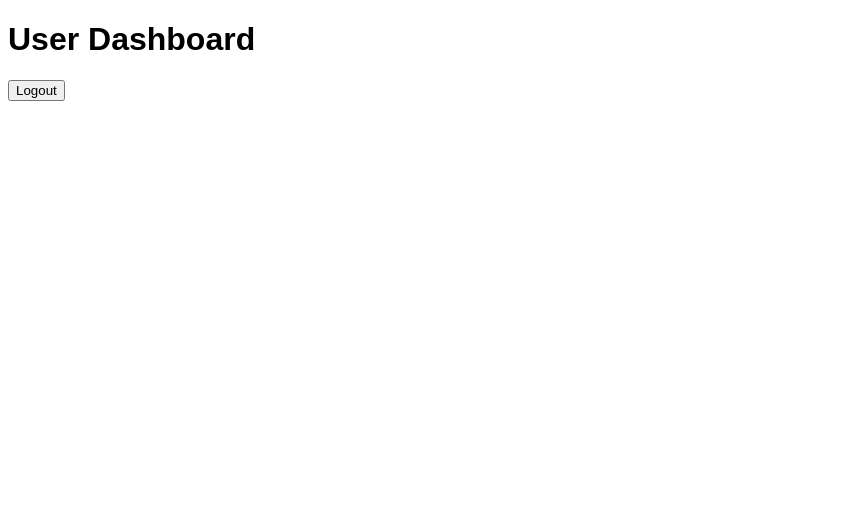
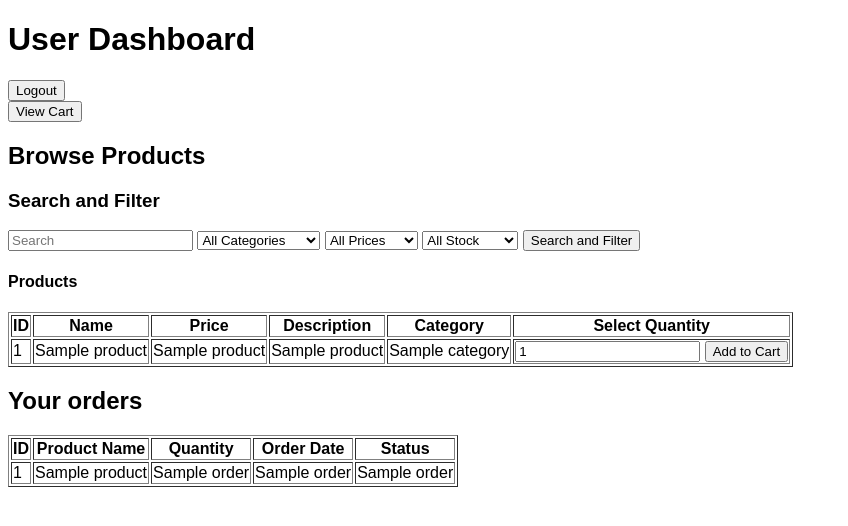
Before and after one commit to SakshxmSingh/Handicrafted_CSE202, a Flask app: template templates/user_dashboard.html in a window 1280 px wide. Shown: the top 526 px of the page, without its empty margins (0-848 px from the left). Run offline with Flask 3, Linux system fonts and the light colour scheme; the template is opened without the code that fills it: most values are stand-ins (such as "Sample title", 1, 10 or a date in 2020).

Commit message:
user dashboard basic layout

```diff
--- a/app.py
+++ b/app.py
@@ -62,9 +62,63 @@ def login():
 def user_dashboard():
     if 'user' in session:
         # Display user dashboard
-        return render_template('user_dashboard.html')
+        cursor = mydb.cursor()
+        cursor.execute("SELECT * FROM product")
+        products = cursor.fetchall()
+        cursor.execute("SELECT * FROM category")
+        categories = cursor.fetchall()
+        cursor.execute("SELECT * FROM orders WHERE customer_ID=%s", (session['user'][0],))
+        user_orders = cursor.fetchall()
+        cursor.execute("SELECT * FROM order_items")
+        order_items = cursor.fetchall()
+        return render_template('user_dashboard.html', products=products, categories=categories,
+                               orders=user_orders, order_items=order_items)
     else:
         return redirect(url_for('index'))
+
+@app.route('/user_dashboard/product_search', methods=['POST'])
+def product_search():
+    if 'user' in session:
+        search_query = request.form['search']
+        category_filter = request.form['category']
+        price_filter = request.form['price']
+        stock_filter = request.form['stock']
+
+        cursor = mydb.cursor()
+        search_query = "%" + search_query + "%"  # Add wildcard characters for partial matching
+
+        filters = []
+
+        if category_filter != 'all':
+            filters.append(f"category_ID = '{category_filter}'")
+
+        if price_filter == 'low':
+            filters.append("price ORDER BY price ASC")
+        elif price_filter == 'high':
+            filters.append("price ORDER BY price DESC")
+
+        if stock_filter == 'in_stock':
+            filters.append("stockquantity > 0")
+        elif stock_filter == 'out_of_stock':
+            filters.append("stockquantity = 0")
+
+        query = "SELECT p.* FROM product p JOIN category c ON p.category_ID = c.category_ID WHERE (p.productname LIKE %s OR c.catname LIKE %s)"
+
+        if filters:
+            query += " AND " + " AND ".join(filters)
+
+        cursor.execute(query, (search_query, search_query))
+        search_results = cursor.fetchall()
+
+        cursor.execute("SELECT * FROM category")
+        categories = cursor.fetchall()
+        cursor.close()
+
+        return render_template('user_dashboard.html', products=search_results, categories=categories, search_query=search_query)
+    else:
+        return redirect(url_for('index'))
+
+
 
 @app.route('/admin_dashboard')
 def admin_dashboard():
@@ -295,7 +349,6 @@ def delete_order(order_ID):
     else:
         return redirect(url_for('index'))
 
-
 @app.route('/logout')
 def logout():
     session.clear()
--- a/templates/user_dashboard.html
+++ b/templates/user_dashboard.html
@@ -16,6 +16,83 @@
     <form action="/logout" method="GET">
         <button type="submit">Logout</button>
     </form>
+    <form action="/user_dashboard/cart" method="GET">
+        <button type="submit">View Cart</button>
+    </form>
+
+    <h2>Browse Products</h2>
+
+    <h3>Search and Filter</h3>
+    <form action="/user_dashboard/product_search" method="POST">
+        <input type="text" name="search" placeholder="Search">
+        <select name="category">
+            <option value="all">All Categories</option>
+            {% for category in categories %}
+            <option value="{{ category[0] }}">{{ category[1] }}</option>
+            {% endfor %}
+        </select>
+        <select name="price">
+            <option value="all">All Prices</option>
+            <option value="low">Low to High</option>
+            <option value="high">High to Low</option>
+        </select>
+        <select name="stock">
+            <option value="all">All Stock</option>
+            <option value="in_stock">In Stock</option>
+            <option value="out_of_stock">Out of Stock</option>
+        </select>
+        <button type="submit">Search and Filter</button>
+    </form>
+
+    <h4>Products</h4>
+
+    <table border="1">
+        <tr>
+            <th>ID</th>
+            <th>Name</th>
+            <th>Price</th>
+            <!-- <th>Stock</th> -->
+            <th>Description</th>
+            <th>Category</th>
+            <th>Select Quantity</th>
+        </tr>
+        {% for product in products %}
+        <tr>
+            <td>{{ product[0] }}</td>
+            <td>{{ product[1] }}</td>
+            <td>{{ product[2] }}</td>
+            <!-- <td>{{ product[3] }}</td> -->
+            <td>{{ product[4] }}</td>
+            <td>{{ categories[product[5]-1][1] }}</td>
+            <td>
+                <form action="/user_dashboard/add_to_cart/{{ product[0] }}" method="POST">
+                    <input type="number" name="quantity" value="1" min="1">
+                    <button type="submit">Add to Cart</button>
+                </form>
+            </td>
+        </tr>
+        {% endfor %}
+    </table>
+
+    <h2>Your orders</h2>
+    <table border="1">
+        <tr>
+            <th>ID</th>
+            <th>Product Name</th>
+            <th>Quantity</th>
+            <th>Order Date</th>
+            <th>Status</th>
+        </tr>
+        {% for order in orders %}
+        <tr>
+            <td>{{ order[0] }}</td>
+            <td>{{ products[order_items[order[0] - 1][1] - 1][1] }}</td>
+            <td>{{ order_items[order[0] - 1][2] }}</td>
+            <td>{{ order[2] }}</td>
+            <td>{{ order[3] }}</td>
+        </tr>
+        {% endfor %}
+
     <!-- <ul>
         {% for row in data %}
         <li>{{ row }}</li>
```
